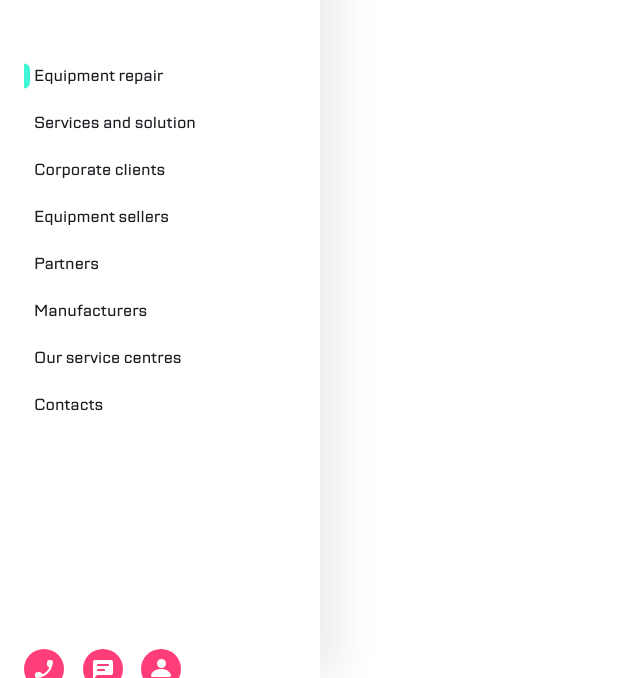
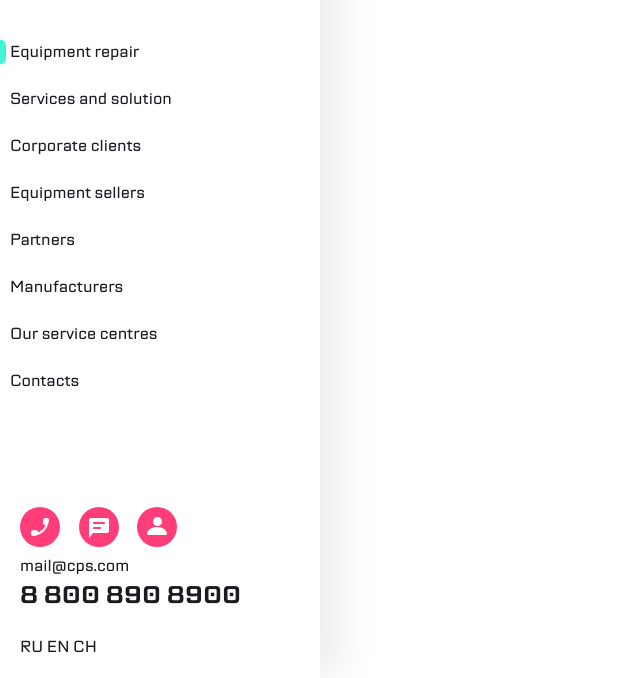
Before and after one commit to sapkota3145/styling-sidebar-web-core-4.1.8, a plain HTML site: page index.html in a window 1280 px wide. Shown: the part 122-800 px from the top of the page, without its empty margins (0-640 px from the left). Drawn offline with Linux system fonts and the light colour scheme.

Commit message:
update file

```diff
--- a/style.css
+++ b/style.css
@@ -28,7 +28,6 @@ body {
     width: 320px;
     height: 100vh;
     box-sizing: border-box;
-    padding: 24px;
     box-shadow: 20px 0 40px rgba(0, 0, 0, 0.08);
     width: 320px;
     overflow-y: auto;
@@ -102,7 +101,8 @@ body {
 }
 
 .side-menu__contacts{
-margin-top: 220px;
+margin-top: auto;
+padding: 20px;
 }
 
 .side-menu__email {
```
